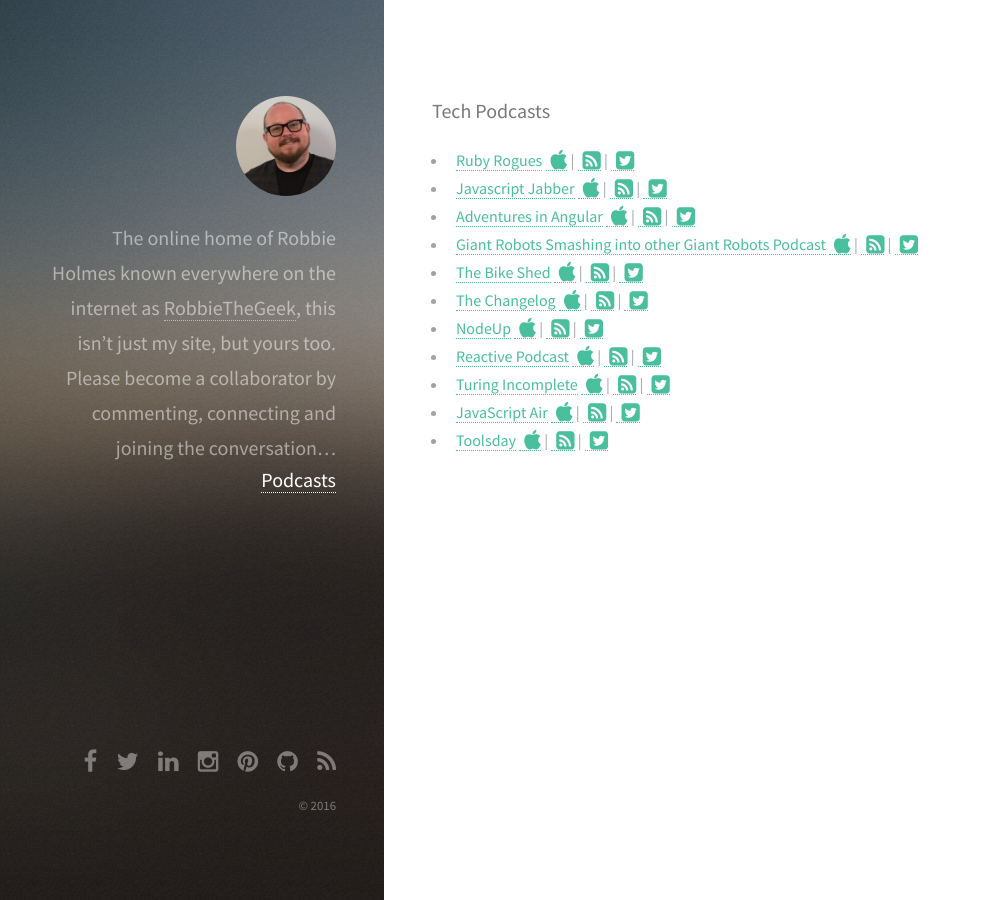
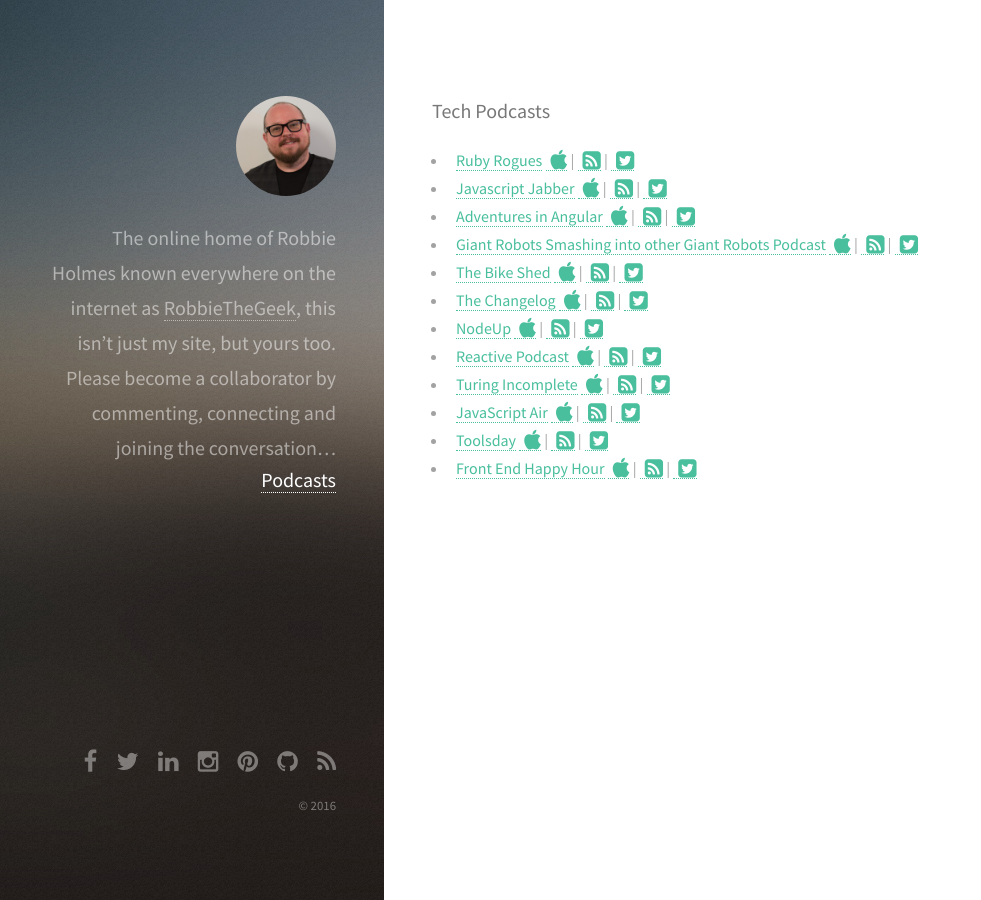
Before and after one commit to stepharr/stepharr.github.io, a Jekyll site: the page built from podcasts.html, in a window 1280 px wide. Shown: the whole page, without its empty margins (0-981 px from the left). Built offline with Jekyll 4.4.1, drawn with Linux system fonts in a browser that asks for light colours.

Commit message:
Adding Frontend Happy Hour

```diff
--- a/_data/tech-podcasts.yml
+++ b/_data/tech-podcasts.yml
@@ -53,3 +53,8 @@
   itunes: https://itunes.apple.com/us/podcast/toolsday/id1063765302?mt=2
   rss: http://toolsday.io/feeds/rss.xml
   twitter: toolsday
+- name: Front End Happy Hour
+  url: http://frontendhappyhour.com/
+  itunes: https://itunes.apple.com/us/podcast/front-end-happy-hour/id1089047924?mt=2
+  rss: http://feeds.soundcloud.com/users/soundcloud:users:206137365/sounds.rss
+  twitter: FrontEndHH
```
